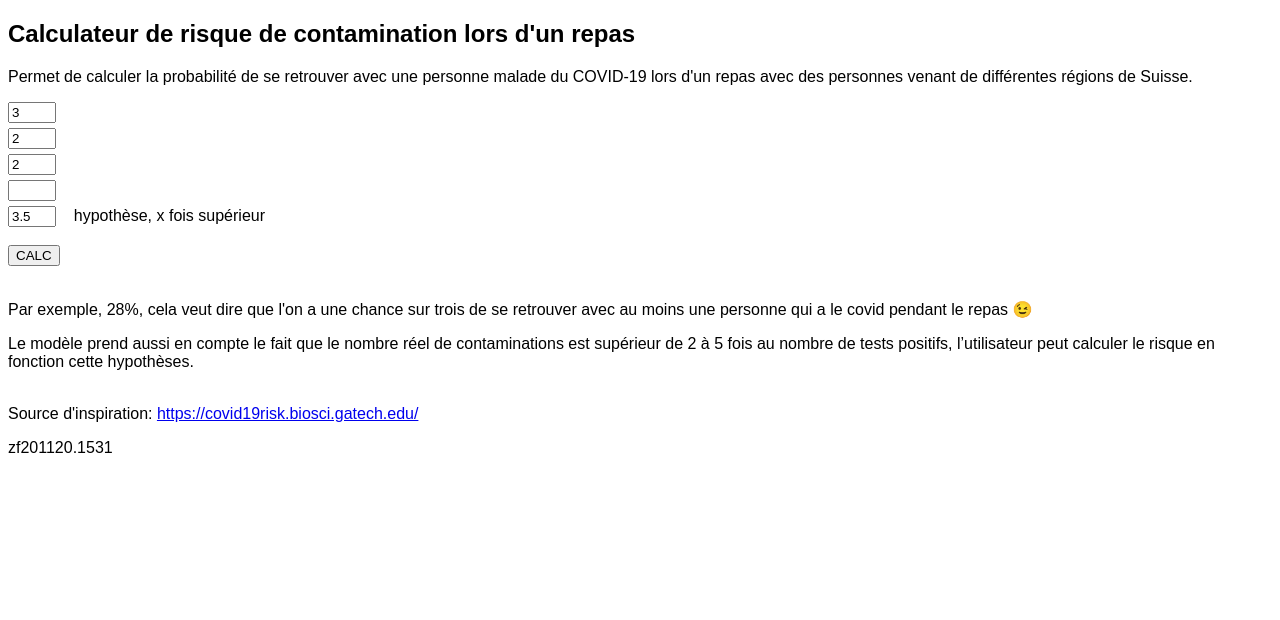
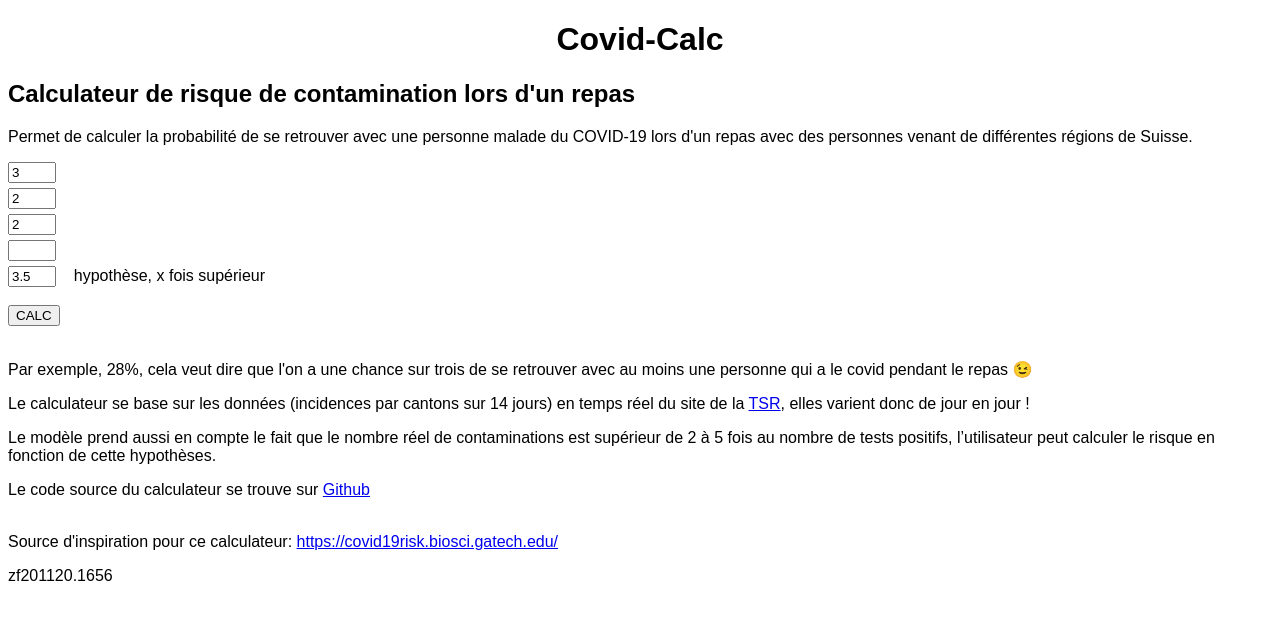
Before and after one commit to zuzu59/covid-calc, a plain HTML site: page index.html in a window 1280 px wide. Drawn offline with nearby package versions, Linux system fonts and the light colour scheme; no server answers.

Commit message:
Amélioré l'explication de la façon de calculer le risque sur la page du covid-calc

```diff
--- a/index.html
+++ b/index.html
@@ -9,6 +9,7 @@
 </head>
 
 <body>
+<h1><center>Covid-Calc</center></h1>
 <h2>Calculateur de risque de contamination lors d'un repas</h2>
 
 
@@ -47,15 +48,24 @@ Par exemple, 28%, cela veut dire que l'on a une chance sur trois de se retrouver
 </p>
 
 <p>
-Le modèle prend aussi en compte le fait que le nombre réel de contaminations est supérieur de 2 à 5 fois au nombre de tests positifs, l’utilisateur peut calculer le risque en fonction cette hypothèses.
+Le calculateur se base sur les données (incidences par cantons sur 14 jours) en temps réel du site de la <a href="https://www.rts.ch/info/suisse/11137312-le-coronavirus-en-chiffres-et-en-cartes.html">TSR</a>, elles varient donc de jour en jour !</p>
+
+<p>
+Le modèle prend aussi en compte le fait que le nombre réel de contaminations est supérieur de 2 à 5 fois au nombre de tests positifs, l’utilisateur peut calculer le risque en fonction de cette hypothèses.
 </p>
 
 <p>
-  <br>Source d'inspiration:
+Le code source du calculateur se trouve sur <a href="https://github.com/zuzu59/covid-calc">Github</a>
+</p>
+
+<p>
+  <br>Source d'inspiration pour ce calculateur:
   <a href="https://covid19risk.biosci.gatech.edu/">https://covid19risk.biosci.gatech.edu/</a>
 </p>
 
-zf201120.1531<br>
+<p>
+zf201120.1656
+</p>
 
 
 <script
```
Also changed, not shown: 1 other file.
